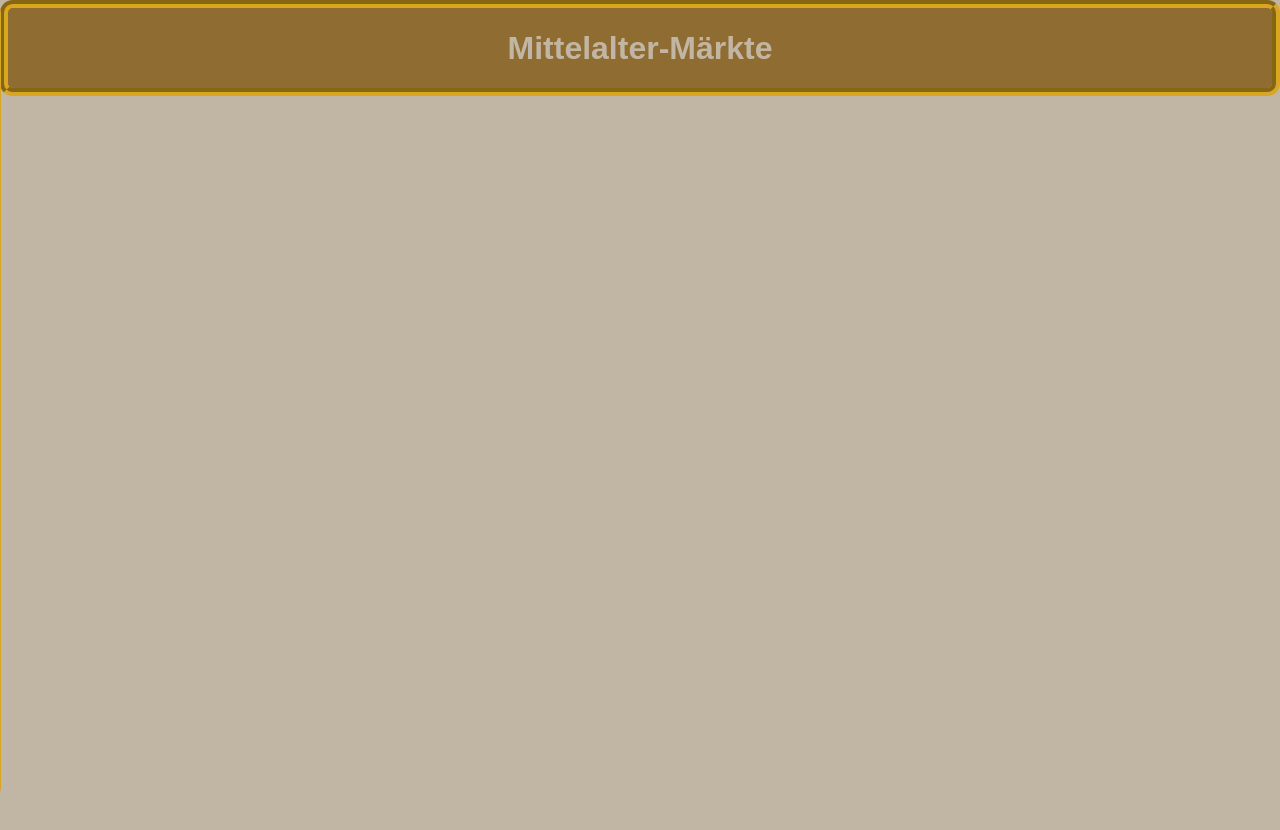
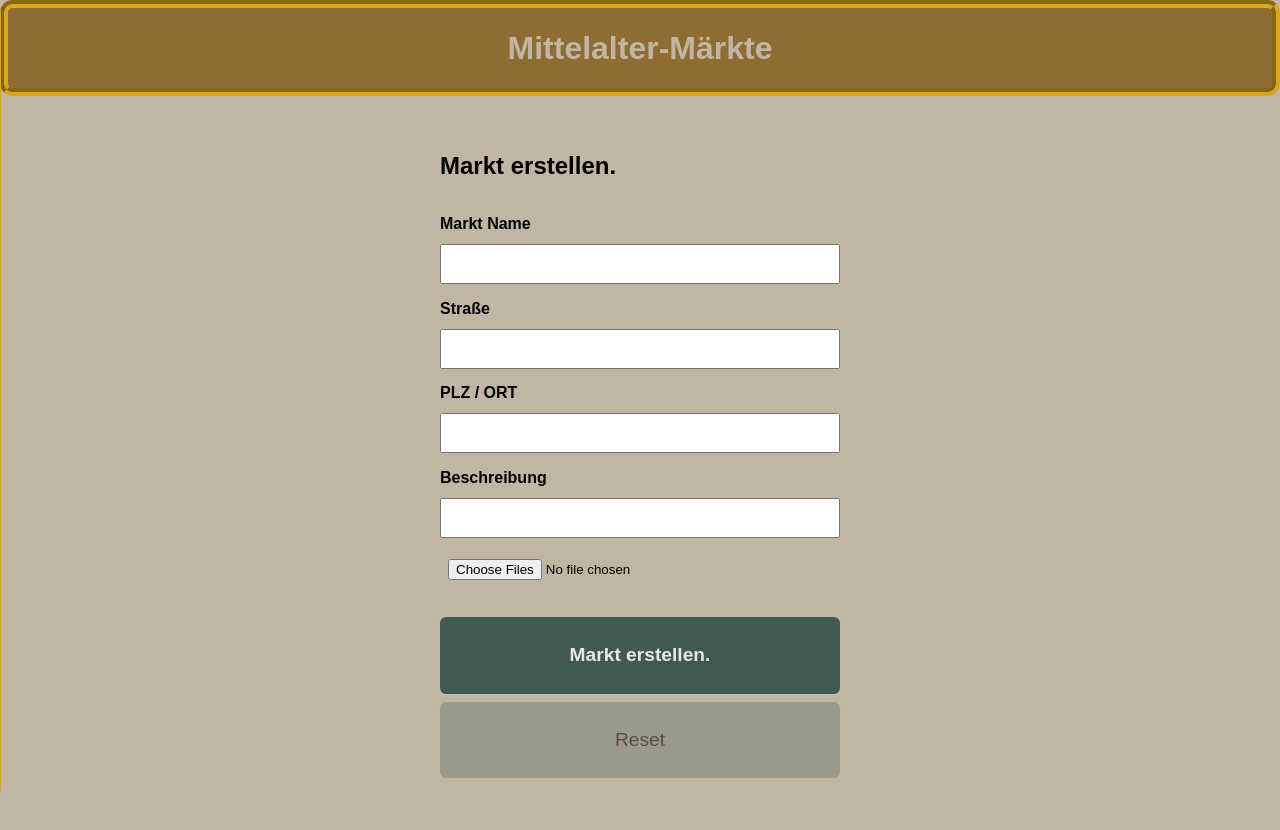
Before and after one commit to OliverNeuhaeusler/capstone-project, a React (Create React App) app in the folder client/: page /createmarkt in a window 1280 px wide. Shown: the top 830 px of the page. Before the commit the page ends 800 px from the top, so only its background shows below. Built offline with nearby package versions, Linux system fonts and the light colour scheme.

Commit message:
put the pages inside and the functions

```diff
--- a/client/src/App.js
+++ b/client/src/App.js
@@ -1,7 +1,32 @@
+import { useEffect, useState } from 'react';
 import { Switch, Route } from 'react-router-dom';
+import { saveToLocalStorage, loadFromLocalStorage } from './lib/localStorage';
 import styled from 'styled-components/macro';
 import BurgerMenu from './BurgerMenu.js';
+import MarktCard from './pages/MarktCard.js';
+import MarktForm from './pages/MarktForm.js';
+
 function App() {
+  const [markts, setMarkts] = useState(loadFromLocalStorage('Märkte') ?? []);
+  const [comments, setComments] = useState(
+    loadFromLocalStorage('Comments') ?? []
+  );
+
+  function addComment(comment) {
+    setComments([...comments, comment]);
+  }
+  useEffect(() => {
+    saveToLocalStorage('Comments', comments);
+  }, [comments]);
+
+  useEffect(() => {
+    saveToLocalStorage('Märkte', markts);
+  }, [markts]);
+
+  function addMarkt(markt) {
+    setMarkts([...markts, markt]);
+  }
+
   return (
     <div>
       <Header>
@@ -13,9 +38,19 @@ function App() {
           <Route exact path="/">
             Home
           </Route>
-          <Route path="/markt">Märkte</Route>
+          <Route path="/markt">
+            {markts.map((markt) => (
+              <MarktCard
+                markt={markt}
+                onAddComment={addComment}
+                comments={comments}
+              />
+            ))}
+          </Route>
           <Route path="/favorites">Favoriten</Route>
-          <Route path="/createmarkt">Markt erstellen</Route>
+          <Route path="/createmarkt">
+            <MarktForm onAddMarkt={addMarkt} />
+          </Route>
           <Route path="/profil">Profil</Route>
           <Route path="/contact">Kontakt</Route>
           <Route path="/impressum">Impressum</Route>
@@ -29,6 +64,7 @@ export default App;
 
 const Header = styled.header`
   display: flex;
+  z-index: 100;
 
   h1 {
     display: flex;
--- a/client/src/Globalstyle.js
+++ b/client/src/Globalstyle.js
@@ -8,5 +8,6 @@ export default createGlobalStyle`
 }
 body {
     background: hsl(37, 19%, 70%);
+    margin: 8rem auto;
 }
 `;
--- /dev/null
+++ b/client/src/components/ImageUploud.js
@@ -0,0 +1,37 @@
+import { useState } from 'react';
+import styled from 'styled-components';
+
+export default function RenderImanges(pics, onUpdateImages) {
+  const [images, setImages] = useState([]);
+
+  function fileSelectHandler(e) {
+    console.log(e.target.files);
+    if (e.target.files) {
+      const fileArray = Array.from(e.target.files).map((file) =>
+        URL.createObjectURL(file)
+      );
+      console.log(fileArray);
+      onUpdateImages(pics);
+      setImages((prevImages) => prevImages.concat(fileArray));
+      Array.from(e.target.files).map((file) => URL.revokeObjectURL(file));
+    }
+  }
+
+  function renderImages(source) {
+    return source.map((photo) => {
+      return <img src={photo} key={photo} alt="" />;
+    });
+  }
+
+  return (
+    <>
+      <input type="file" multiple id="file" onChange={fileSelectHandler} />
+      <label htmlFor="file"></label>
+      <Span>{renderImages(images)}</Span>
+    </>
+  );
+}
+
+const Span = styled.span`
+  width: 100px;
+`;
--- /dev/null
+++ b/client/src/components/Rating.js
@@ -0,0 +1,12 @@
+import React, { useState } from 'react';
+import Rating from 'react-rating';
+
+export default function RatingStar() {
+  const [rating1, setRating1] = useState(0);
+  return (
+    <>
+      <Rating initialRating={rating1} onClick={(rate) => setRating1(rate)} />
+      <p>Rating: {rating1}</p>
+    </>
+  );
+}
--- /dev/null
+++ b/client/src/lib/localStorage.js
@@ -0,0 +1,12 @@
+export function saveToLocalStorage(key, data) {
+  localStorage.setItem(key, JSON.stringify(data));
+}
+
+export function loadFromLocalStorage(key) {
+  try {
+    const localData = localStorage.getItem(key);
+    return JSON.parse(localData);
+  } catch (error) {
+    console.error(error);
+  }
+}
--- /dev/null
+++ b/client/src/pages/MarktCard.js
@@ -0,0 +1,108 @@
+import styled from 'styled-components/macro';
+import { useState } from 'react';
+import RatingStar from '../components/Rating.js';
+
+function MarktCard({ markt, comments, onAddComment }) {
+  const [comment, setComment] = useState('');
+
+  function handleChange(event) {
+    setComment(event.target.value);
+  }
+
+  function handleKeyDown(event) {
+    if (event.key === 'Enter') {
+      event.preventDefault();
+      onAddComment(comment);
+      setComment('');
+    }
+  }
+  console.log(markt);
+  console.log(1, comment);
+  return (
+    <Section>
+      <h3>{markt.name}</h3>
+      <p>{markt.street}</p>
+      <p>{markt.adress}</p>
+      <p>{markt.description}</p>
+      <p>Bilder</p>
+      <label htmlFor="comment">Kommentare</label>
+      <Comment>
+        <CommentCloud>
+          <input
+            type="text"
+            name="comment"
+            value={comment}
+            onChange={handleChange}
+            onKeyDown={handleKeyDown}
+          />
+        </CommentCloud>
+      </Comment>
+      {comments &&
+        comments.map((comment, index) => (
+          <>
+            <Span key={index + comment}>{comment}</Span>
+          </>
+        ))}
+      <Rating>
+        <RatingStar />
+      </Rating>
+    </Section>
+  );
+}
+
+export default MarktCard;
+
+const Section = styled.section`
+  display: flex;
+  border: groove 0.1rem goldenrod;
+  justify-content: center;
+  align-items: center;
+  flex-direction: column;
+  flex-wrap: wrap;
+  height: auto;
+  width: 15rem;
+  min-width: calc((100% -2rem) / 3);
+  margin: 1rem auto;
+  position: relative;
+  z-index: 1;
+
+  p {
+    margin: 0.1rem;
+    text-align: center;
+    padding: 0 1rem;
+  }
+`;
+
+const Comment = styled.section`
+  display: inline-flex;
+  flex-basis: content;
+  gap: 0.2rem;
+  font-family: sans-serif;
+  border: 2px groove goldenrod;
+  padding: 0.5rem;
+
+  input {
+    display: inline-flex;
+    padding: 0.5rem;
+    margin: 0.4rem;
+  }
+`;
+const Span = styled.span`
+  margin: 0.5rem;
+  background: hsl(37, 48%, 38%);
+  border: groove 0.1rem goldenrod;
+  border-radius: 0.8rem;
+  color: hsl(37, 19%, 90%);
+  padding: 0.5rem;
+  border-radius: 0.3rem;
+`;
+
+const CommentCloud = styled.article`
+  display: inline-flex;
+  flex-wrap: wrap;
+`;
+
+const Rating = styled.span`
+  margin: 0.6rem;
+  z-index: 0;
+`;
--- /dev/null
+++ b/client/src/pages/MarktForm.js
@@ -0,0 +1,115 @@
+import { useState } from 'react';
+import styled from 'styled-components/macro';
+import RenderImanges from '../components/ImageUploud.js';
+export default function MarktForm({ onAddMarkt }) {
+  const initialMarktState = {
+    name: '',
+    street: '',
+    adress: '',
+    description: '',
+    images: [],
+  };
+
+  const [markt, setMarkt] = useState(initialMarktState);
+  const [images, setImages] = useState([]);
+
+  function updateMarkt(event) {
+    const fieldName = event.target.name;
+    let fieldValue = event.target.value;
+
+    setMarkt({ ...markt, [fieldName]: fieldValue });
+  }
+
+  function updateImages(imagesToAdd) {
+    setMarkt({ ...markt, images: [...markt.images, imagesToAdd] });
+  }
+
+  function handleFormSubmit(event) {
+    event.preventDefault();
+    onAddMarkt(markt);
+  }
+
+  console.log(markt);
+  return (
+    <div>
+      <Form onSubmit={handleFormSubmit}>
+        <h2>Markt erstellen.</h2>
+        <label htmlFor="marktName">Markt Name</label>
+        <input
+          type="text"
+          name="name"
+          onChange={updateMarkt}
+          value={markt.name}
+        />
+        <label htmlFor="street">Straße</label>
+        <input
+          type="name"
+          name="street"
+          onChange={updateMarkt}
+          value={markt.street}
+        />
+        <label htmlFor="adress"> PLZ / ORT </label>
+        <input
+          type="text"
+          name="adress"
+          onChange={updateMarkt}
+          value={markt.adress}
+        />
+        <label htmlFor="description"> Beschreibung </label>
+        <input
+          type="text"
+          name="description"
+          onChange={updateMarkt}
+          value={markt.description}
+        />
+        <RenderImanges onUpdateImages={updateImages} />
+        <Button isPrimary onClick={handleFormSubmit}>
+          Markt erstellen.
+        </Button>
+        <Button type="reset" onClick={() => setMarkt(initialMarktState)}>
+          Reset
+        </Button>
+      </Form>
+    </div>
+  );
+}
+
+const Form = styled.form`
+  display: grid;
+  gap: 0.5rem;
+  margin: auto;
+  max-width: 25rem;
+  label,
+  legend {
+    font-weight: bold;
+    span {
+      font-weight: normal;
+    }
+  }
+  legend {
+    margin-bottom: 0.5rem;
+    padding: 0;
+  }
+  input,
+  select {
+    padding: 0.5rem;
+    margin-bottom: 0.3rem;
+  }
+
+  img {
+    width: 80px;
+  }
+`;
+
+const Button = styled.button`
+  padding: 1.5rem;
+  border-radius: 0.4rem;
+  border: none;
+  background: ${(props) =>
+    props.isPrimary ? 'hsl(158, 18%, 30%)' : 'hsla(158, 18%, 30%, 0.3)'};
+  cursor: pointer;
+  font-weight: ${(props) => (props.isPrimary ? '600' : '100')};
+  font-size: 1.2rem;
+  color: ${(props) =>
+    props.isPrimary ? 'hsl(37, 19%, 90%)' : 'hsl(37, 19%, 30%)'}; ;
+`;
```
Also changed, not shown: client/src/components/Comments.js (added, +68 -0 lines).
